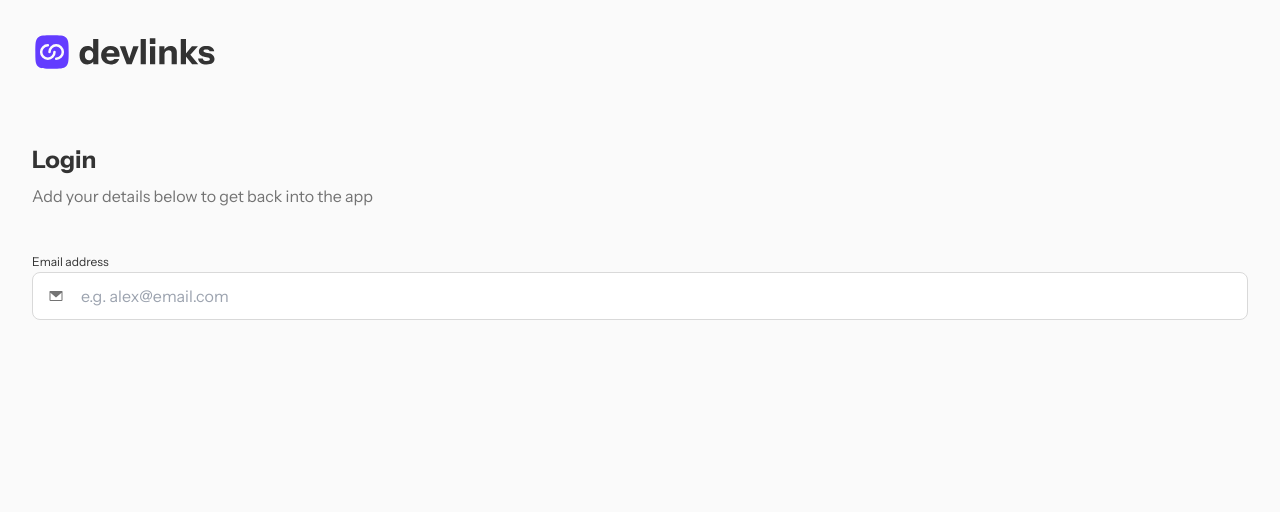
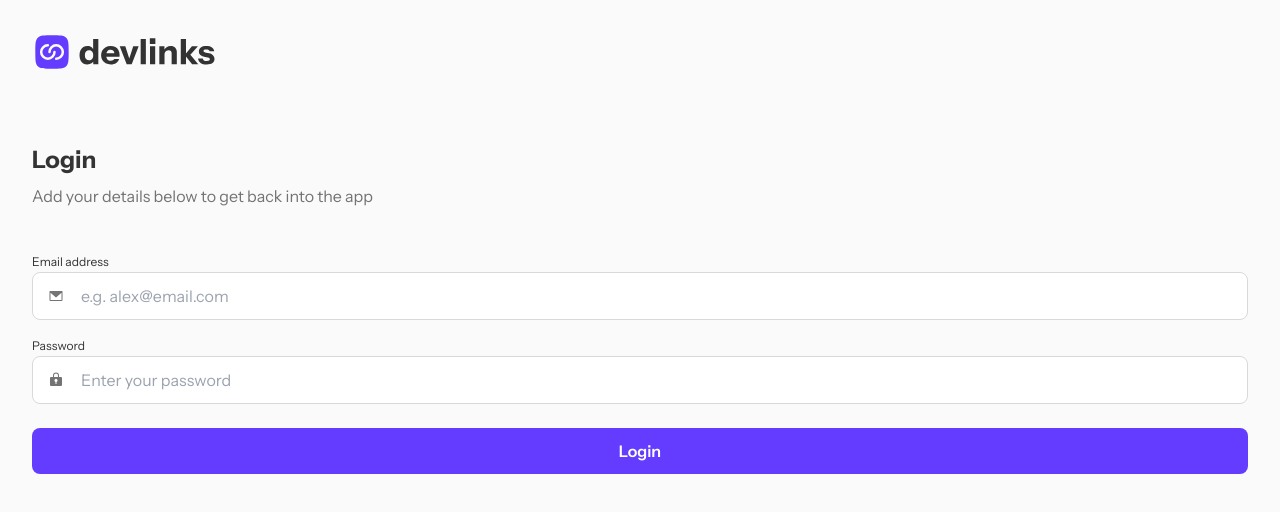
Before and after one commit to nikanoza/link-sharing-front, a React (Vite) app: page /login in a window 1280 px wide. Shown: the top 512 px of the page. Built offline with nearby package versions, Linux system fonts and the light colour scheme.

Commit message:
feat: create button component

```diff
--- /dev/null
+++ b/src/components/Button.tsx
@@ -0,0 +1,24 @@
+import { MouseEventHandler } from "react";
+
+type PropsType = {
+  type: "button" | "reset" | "submit";
+  text: string;
+  onClick?: MouseEventHandler<HTMLButtonElement>;
+  className?: string;
+};
+
+const Button: React.FC<PropsType> = ({ type, text, onClick, className }) => {
+  return (
+    <button
+      type={type}
+      className={`w-full h-[46px] bg-electric rounded-lg border-none text-base text-white font-semibold ${
+        className ? className : ""
+      }`}
+      onClick={onClick}
+    >
+      {text}
+    </button>
+  );
+};
+
+export default Button;
--- a/src/components/Input.tsx
+++ b/src/components/Input.tsx
@@ -22,6 +22,7 @@ const Input: React.FC<PropsType> = ({
         {...register(label)}
         className="w-full h-12 border border-solid border-borders rounded-lg py-3 pl-12 pr-4"
         placeholder={placeholder}
+        id={label}
       />
       {icon}
       <p className="w-full h-3 flex justify-center items-center">
--- a/src/components/index.ts
+++ b/src/components/index.ts
@@ -1 +1,2 @@
 export { default as Input } from "./Input";
+export { default as Button } from "./Button";
--- a/src/pages/Login/Login.tsx
+++ b/src/pages/Login/Login.tsx
@@ -1,7 +1,7 @@
 import { useForm, SubmitHandler } from "react-hook-form";
-import { Email, LogoText } from "../../svg";
+import { Email, LogoText, Password } from "../../svg";
 import { LoginType } from "../../types";
-import { Input } from "../../components";
+import { Button, Input } from "../../components";
 
 const Login = () => {
   const {
@@ -31,7 +31,18 @@ const Login = () => {
           icon={<Email className="absolute top-4 left-4" />}
           error={errors.email}
         />
+        <label className="text-xs text-dark-grey font-normal mt-3">
+          Password
+        </label>
+        <Input
+          register={register}
+          label="password"
+          placeholder="Enter your password"
+          icon={<Password className="absolute top-4 left-4" />}
+          error={errors.password}
+        />
       </form>
+      <Button type="submit" text="Login" className="mt-3" />
     </main>
   );
 };
--- /dev/null
+++ b/src/svg/Password.tsx
@@ -0,0 +1,19 @@
+const Password: React.FC<{ className?: string }> = ({ className }) => {
+  return (
+    <svg
+      xmlns="http://www.w3.org/2000/svg"
+      width="16"
+      height="16"
+      fill="none"
+      viewBox="0 0 16 16"
+      className={className ? className : ""}
+    >
+      <path
+        fill="#737373"
+        d="M13 5h-2V3.5a3 3 0 0 0-6 0V5H3a1 1 0 0 0-1 1v7a1 1 0 0 0 1 1h10a1 1 0 0 0 1-1V6a1 1 0 0 0-1-1ZM8.5 9.914V11.5a.5.5 0 0 1-1 0V9.914a1.5 1.5 0 1 1 1 0ZM10 5H6V3.5a2 2 0 1 1 4 0V5Z"
+      />
+    </svg>
+  );
+};
+
+export default Password;
--- a/src/svg/index.ts
+++ b/src/svg/index.ts
@@ -1,2 +1,3 @@
 export { default as LogoText } from "./LogoText";
 export { default as Email } from "./Email";
+export { default as Password } from "./Password";
--- a/tailwind.config.js
+++ b/tailwind.config.js
@@ -10,7 +10,9 @@ export default {
         "light-grey": "#FAFAFA",
         "dark-grey": "#333",
         grey: "#737373",
-        borders: "#D9D9D9"
+        borders: "#D9D9D9",
+        electric: "#633CFF",
+        white: "#fff"
       }
     },
   },
```
